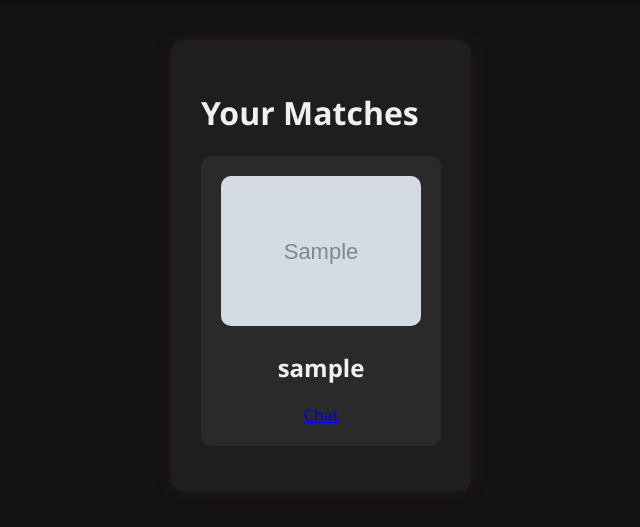
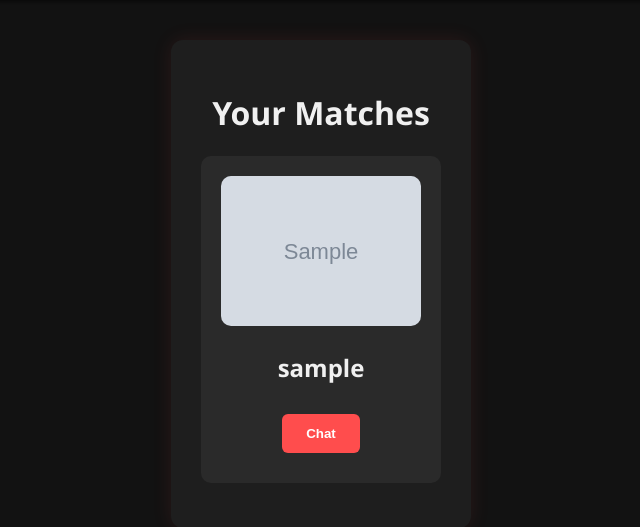
Before and after one commit to 5hogun-27/SoulSwipe-, a Flask app: page /matches in a window 1280 px wide. Shown: the part 78-605 px from the top of the page, without its empty margins (319-959 px from the left). Run offline with Flask 3, Linux system fonts and the light colour scheme; the visitor is signed in with stand-in values (Sample User, id 1); tables that the repository leaves empty hold one stand-in row (values such as "Sample post"); grey boxes marked "Sample" are stand-in pictures.

Commit message:
Update matches.html

```diff
--- a/templates/matches.html
+++ b/templates/matches.html
@@ -15,22 +15,29 @@
             <a href="{{ url_for('logout') }}">Logout</a>
         </nav>
     </header>
+
     <div class="container">
-        <h1>Your Matches</h1>
+        <h1 style="text-align: center;">Your Matches</h1>
+
         {% if matches %}
-            <div>
+            <div class="match-list">
                 {% for match in matches %}
                     <div class="card">
                         {% if match[2] %}
                             <img src="{{ url_for('uploaded_file', filename=match[2]) }}" alt="{{ match[1] }}'s profile">
+                        {% else %}
+                            <img src="{{ url_for('static', filename='default-profile.png') }}" alt="Default Profile">
                         {% endif %}
                         <h2>{{ match[1] }}</h2>
-                        <a href="{{ url_for('matches', match_id=match[0]) }}">Chat</a>
+                        <a href="{{ url_for('matches', match_id=match[0]) }}">
+                            <button>Chat</button>
+                        </a>
                     </div>
                 {% endfor %}
             </div>
+
             {% if selected_match_id %}
-                <h2>Chat</h2>
+                <h2 style="text-align: center;">Chat</h2>
                 <div class="chat-box">
                     {% for message in messages %}
                         <div class="message {{ 'sent' if message[0] == session.user_id else 'received' }}">
@@ -45,9 +52,10 @@
                 </form>
             {% endif %}
         {% else %}
-            <p>No matches yet!</p>
+            <p style="text-align: center;">No matches yet!</p>
         {% endif %}
     </div>
+
     <script src="{{ url_for('static', filename='js/script.js') }}"></script>
 </body>
 </html>
```
